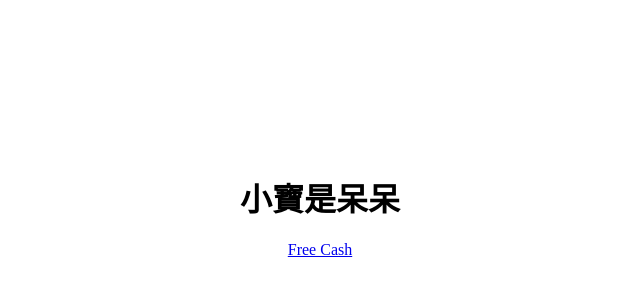
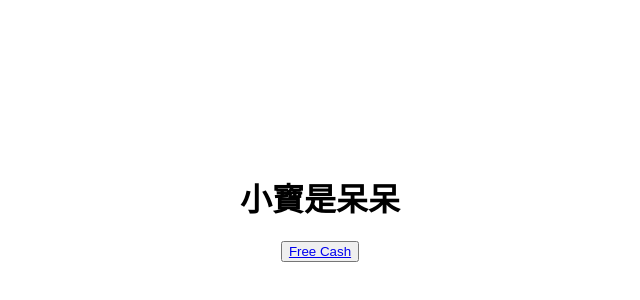
Before and after one commit to charlie125/test, a plain HTML site: page index.html in a window 1280 px wide. Shown: the part 76-376 px from the top of the page, without its empty margins (320-960 px from the left). Drawn offline with Linux system fonts and the light colour scheme.

Commit message:
Adding button

```diff
--- a/index.html
+++ b/index.html
@@ -11,7 +11,7 @@
     <main style="margin-top: 250px;">
         <center>
             <h1>小寶是呆呆</h1>
-            <a href="https://youtu.be/YJNMRYwBQkw?si=ND2uOaB4PHQXfZst&t=16">Free Cash</a>
+            <button><a href="https://youtu.be/YJNMRYwBQkw?si=ND2uOaB4PHQXfZst&t=16">Free Cash</a></button>
         </center>
     </main>
 </body>
```
